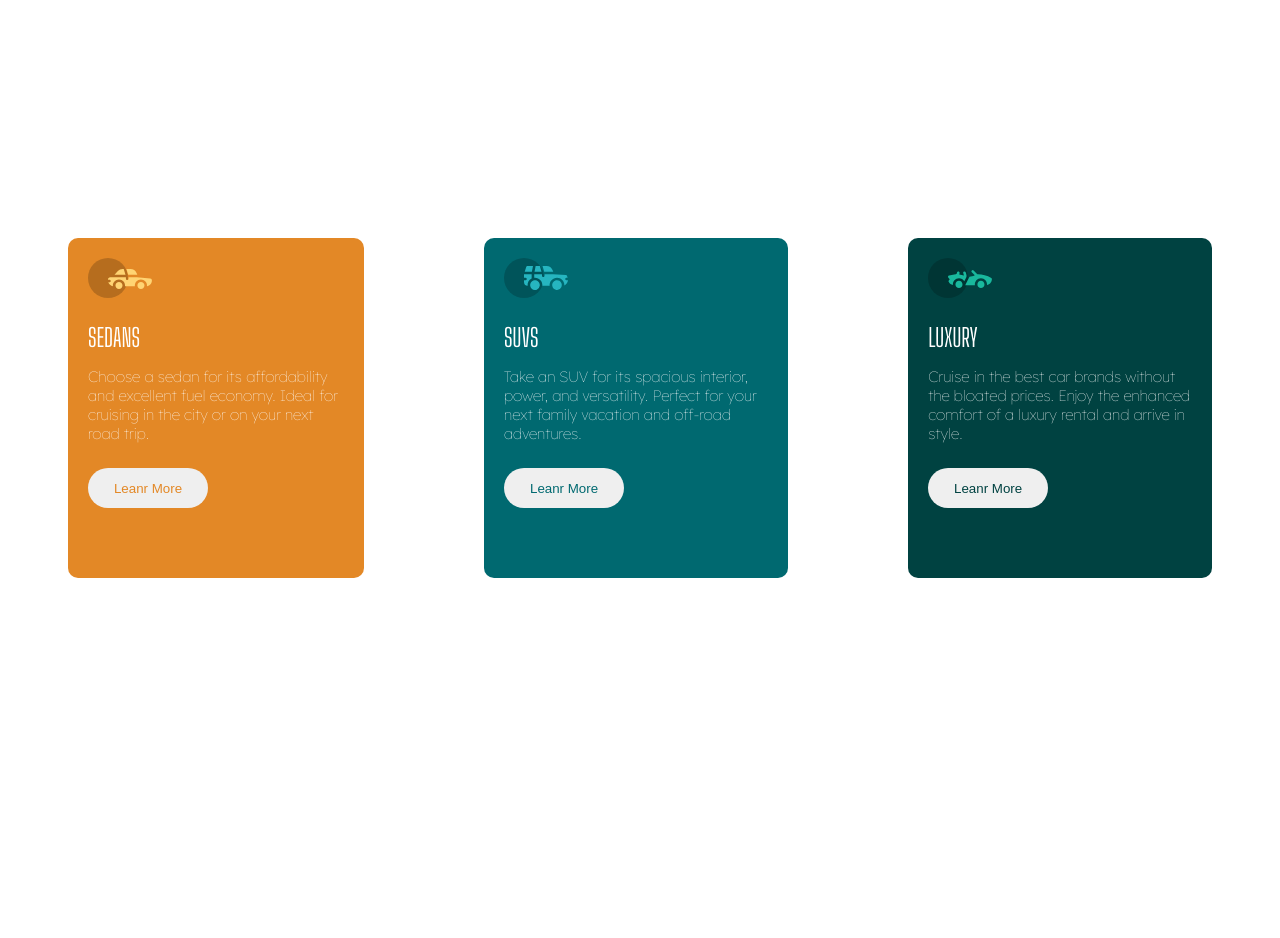
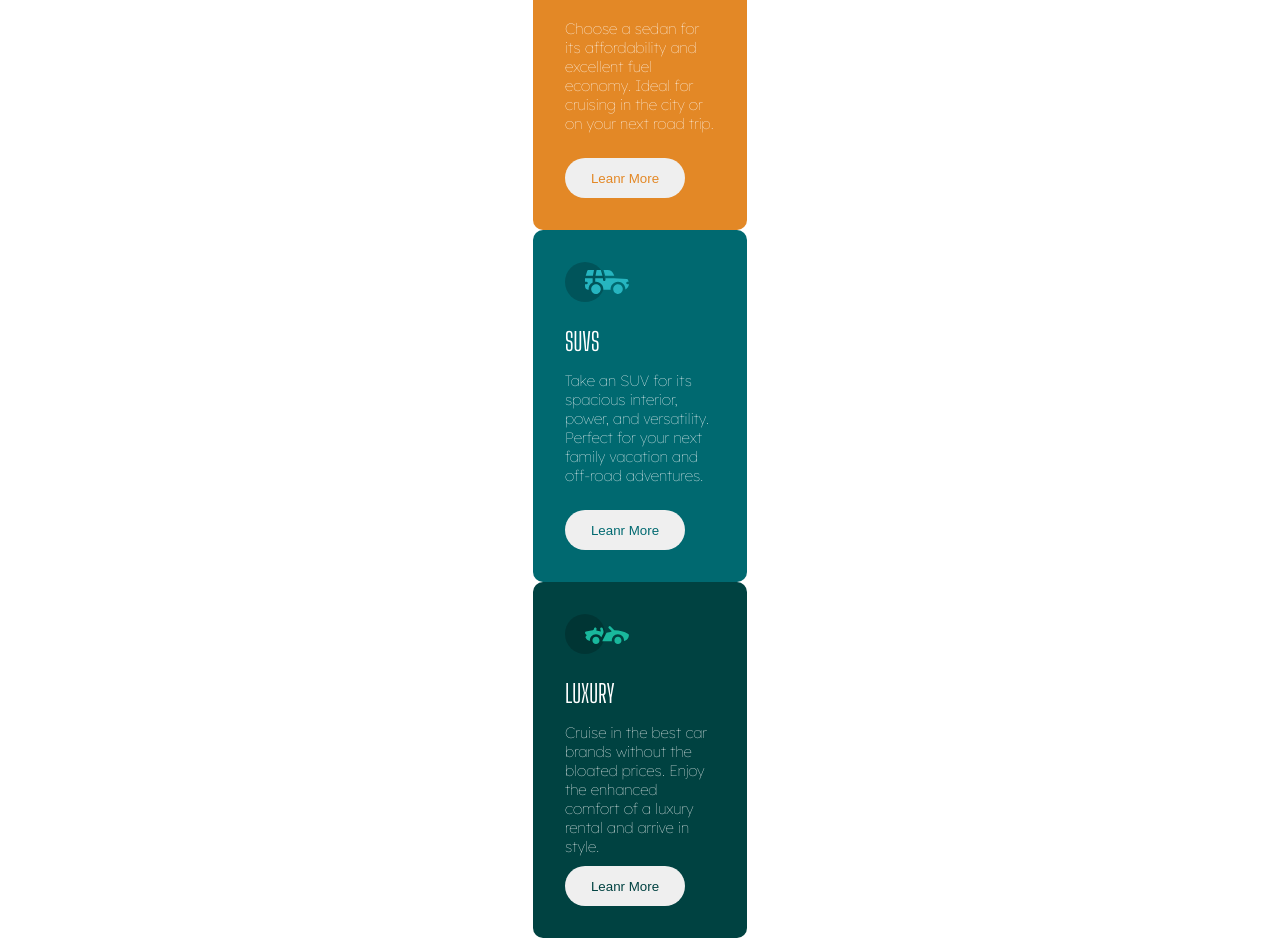
Before and after one commit to Leooscar1/continue-project, a plain HTML site: page index.html in a window 1280 px wide. Before the commit the page ends 816 px from the top, so only its background shows below. Drawn offline with Linux system fonts and the light colour scheme.

Commit message:
new change

```diff
--- a/index.html
+++ b/index.html
@@ -31,7 +31,7 @@
       <div class="sub-head">Sedans</div>
       <p> Choose a sedan for its affordability and excellent fuel economy. Ideal for cruising in the city
           or on your next road trip.</p>
-          <button class="btn-learn-more">Leanr More</button>
+          <button class="btn-learn-more btn-1">Leanr More</button>
     </div>
 
       <div class="con-2 con">
@@ -39,15 +39,15 @@
         <div class="sub-head"> SUVs</div>
         <p>  Take an SUV for its spacious interior, power, and versatility. Perfect for your next family vacation
             and off-road adventures.</p>
-            <button class="btn-learn-more">Leanr More</button>
+            <button class="btn-learn-more btn-2">Leanr More</button>
       </div>
 
       <div class="con-3 con">
         <img src="./images/icon-luxury.svg">
         <div class="sub-head">Luxury </div>
-        <p>  Cruise in the best car brands without the bloated prices. Enjoy the enhanced comfort of a luxury
+        <p class="con-3-text">  Cruise in the best car brands without the bloated prices. Enjoy the enhanced comfort of a luxury
             rental and arrive in style.</p>
-            <button class="btn-learn-more">Leanr More</button>
+            <button class="btn-learn-more btn-3">Leanr More</button>
       </div>
 
   </div>
--- a/style.css
+++ b/style.css
@@ -6,35 +6,30 @@ body{
     width: auto;
     height: 100vh;
     align-items: center;
+    justify-content: center;
 }
 p{
     color: white;
     font-family: 'Lexend Deca', sans-serif;
     font-size: 15px;
+    width: 150px;
 }
 .con{
-    margin: 60px;
+    padding: 32px;
+    border-radius: 10px;
+    height: 300px;
 }
 .con-1{
     background-color: hsl(31, 77%, 52%);
     width: auto;
-    height: 300px;
-    border-radius: 10px;
-    padding: 20px;
 }
 .con-2{
     background-color: hsl(184, 100%, 22%);
     width: auto;
-    height: 300px;
-    border-radius: 10px;
-    padding: 20px;
 }
 .con-3{
     background-color: hsl(179, 100%, 13%);
     width: auto;
-    height: 300px;
-    border-radius: 10px;
-    padding: 20px;
 }
 .sub-head{
     margin-top: 20px;
@@ -46,6 +41,7 @@ p{
 }
 .btn-learn-more{
     margin-top: 10px;
+    margin-bottom: 0px;
     border-radius: 50px;
     width: 120px;
     height: 40px;
@@ -62,3 +58,13 @@ p{
 .con-3 .btn-learn-more{
     color: hsl(179, 100%, 13%);;
 }
+.con-3-text{
+    margin-bottom: 0px;
+}
+@media (min-width:375px) and (max-width:1440px){
+    .container{
+        display: flex;
+        flex-direction: column;
+    }
+}
+.
```
